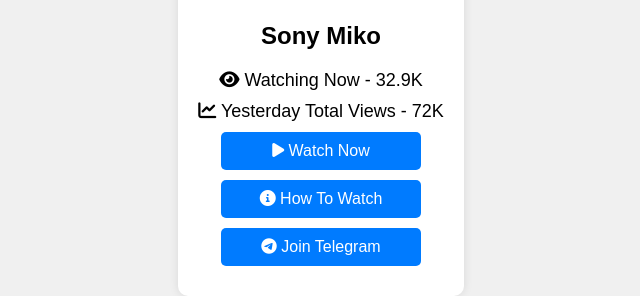
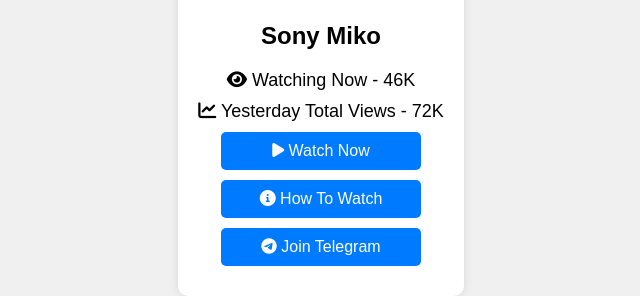
Before and after one commit to rakibonzat/miko, a plain HTML site: page w.html in a window 1280 px wide. Shown: the part 327-623 px from the top of the page, 319-959 px from the left. Drawn offline with Linux system fonts and the light colour scheme.

Commit message:
Update w.html

```diff
--- a/w.html
+++ b/w.html
@@ -71,7 +71,7 @@
     <div class="container">
         <img src="https://smiko.vercel.app/Picsart_24-06-02_07-54-05-427.png" alt="Sony Miko Logo" class="logo">
         <h1>Sony Miko</h1>
-        <p><i class="fas fa-eye"></i> Watching Now - 32.9K</p>
+        <p><i class="fas fa-eye"></i> Watching Now - 46K</p>
         <p><i class="fas fa-chart-line"></i> Yesterday Total Views - 72K</p>
         <a href="https://smiko.vercel.app/go.html" class="button"><i class="fas fa-play"></i> Watch Now</a>
         <a href="https://betube7.wordpress.com/wp-content/uploads/2024/06/wp-1717390094099.mp4" class="button"><i class="fas fa-info-circle"></i> How To Watch</a>
```
